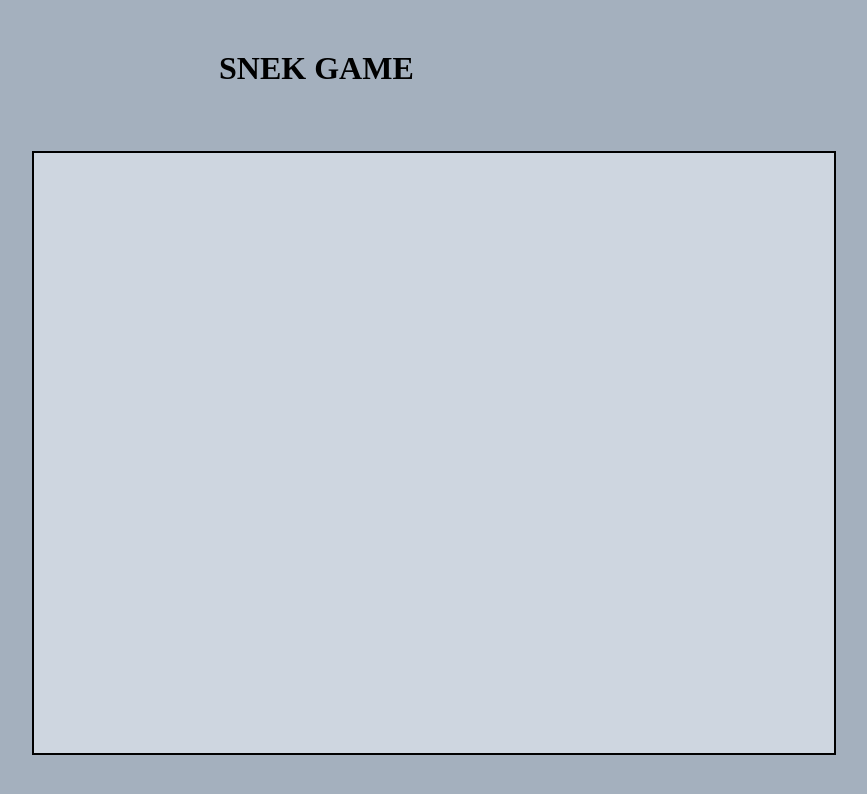
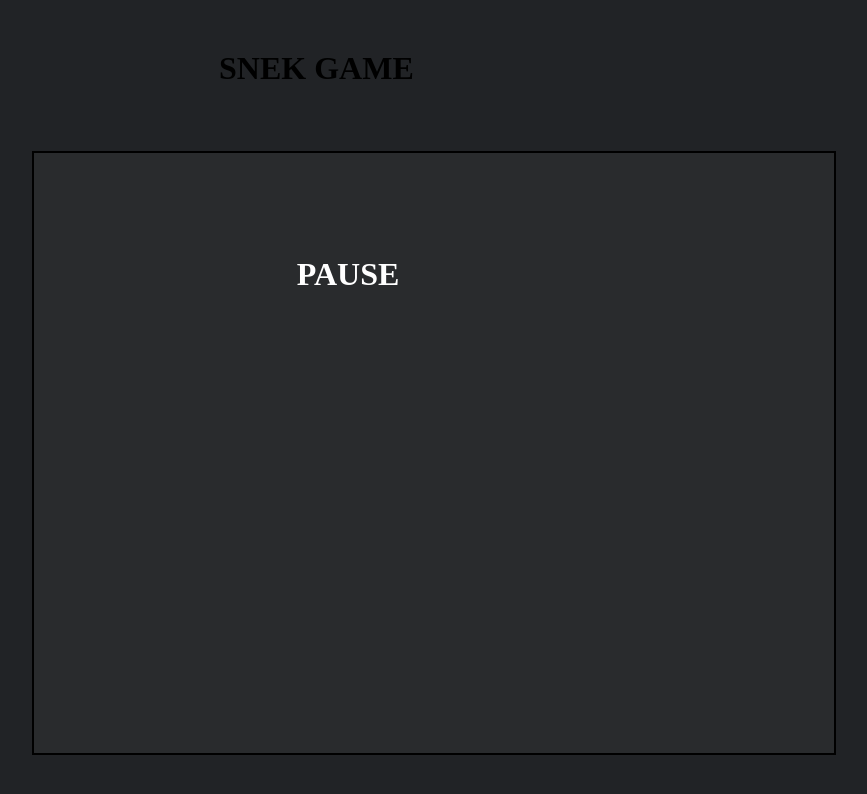
Before and after one commit to arduored/snek, a plain HTML site: page index.html in a window 1280 px wide. Shown: the whole page, without its empty margins (292-1159 px from the left). Drawn offline with Linux system fonts and the light colour scheme.

Commit message:
add pause screen

```diff
--- a/food.js
+++ b/food.js
@@ -11,7 +11,7 @@ export default class Food {
     }
 
     draw(ctx) {
-        ctx.fillStyle = "#0F0"
+        ctx.fillStyle = "#78e08f"
         ctx.fillRect(this.x, this.y, this.size, this.size)
     }
 
--- a/index.css
+++ b/index.css
@@ -6,6 +6,22 @@ body {
 canvas {
     border: 2px solid black;
     background-color: #ced6e0;
+}
+
+#overlay {
+    position: absolute;
+    top: 0;
+    left: 0;
+    width: 100%;
+    height: 100%;
+    z-index: 2000;
+    background-color: rgba(0, 0, 0, 0.8);
+    text-align: center;
+}
+
+#overlay > * {
+    margin-top: 20%;
+    color: white;
 }
 
 #game-container {
--- a/index.html
+++ b/index.html
@@ -2,12 +2,13 @@
 <html>
     <head>
         <meta charset="utf-8">
-        <title>ED's SNEK</title>
+        <title>SNEK GAME</title>
         <link rel="icon" type="image/svg" href="snake.svg" />
         <link rel="stylesheet" type="text/css" href="index.css"></link>
         <script type="module" src="index.js"></script>
     </head>
     <body>
+        <div id="overlay"><h1>PAUSE</h1></div>
         <div id="game-info">
             <h3 id="score"></h3>
         </div>
--- a/index.js
+++ b/index.js
@@ -2,6 +2,7 @@ import Snek from "./snek.js"
 import Food from "./food.js"
 
 const score = document.getElementById("score")
+const overlay = document.getElementById("overlay")
 
 document.addEventListener("keyup", inputListener)
 
@@ -104,6 +105,7 @@ function play(timestamp) {
 
 function toggleGameState() {
     GAME_STATE = GAME_STATE === 1 ? 2 : 1
+    overlay.style.display = GAME_STATE === 1 ? "none" : "block"
     requestAnimationFrame(update)
 }
 
@@ -127,6 +129,7 @@ function update(timestamp) {
             break
         case 2:
             //display pause screen
+            overlay.style.display = "block"
             break
         case 3:
             alert("GAME OVER!!")
```
